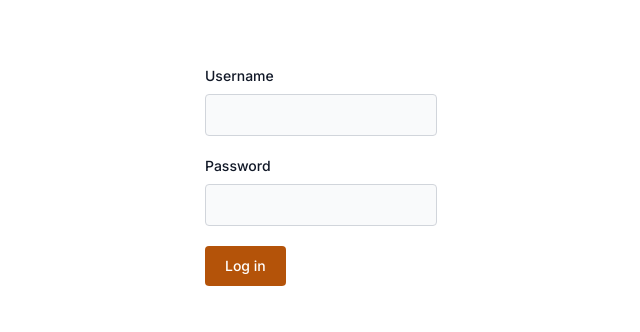
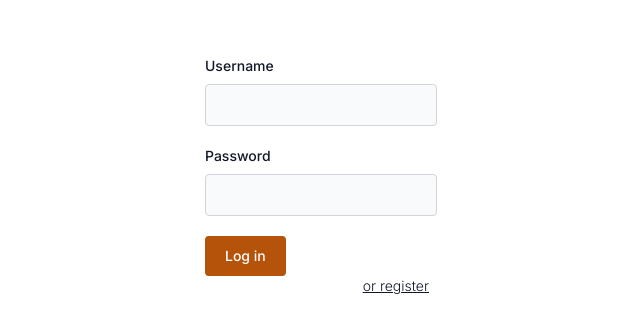
Before and after one commit to aabols/jaab.dev, a Next.js app: page /login in a window 1280 px wide. Shown: the part 224-556 px from the top of the page, without its empty margins (319-959 px from the left). Built offline with nearby package versions, Linux system fonts and the light colour scheme.

Commit message:
basic login and registration flow

```diff
--- a/src/app/login/actions.js
+++ b/src/app/login/actions.js
@@ -6,17 +6,35 @@ const cookieKey = 'auth'
 const users = {
   Janis: 'asdf'
 }
+// const delay = ms => new Promise(resolve => setTimeout(resolve, ms))
 
 export async function loginUser(redirectUrl, formData) {
-  const username = formData.get('username')
-  const password = formData.get('password')
+  const { username, password } = Object.fromEntries(formData)
 
-  // const delay = ms => new Promise(resolve => setTimeout(resolve, ms))
   // await delay(1000)
 
-  // VALIDATE USER
-  if (users[username] === password) {
-    cookies().set(cookieKey, username)
-    redirect(redirectUrl)
-  }
+  // USER DOESN'T EXIST
+  if (!users[username]) return { status: 404, message: 'Username is available!' }
+
+  // WRONG PASSWORD
+  if (users[username] !== password) return { status: 401, message: 'Incorrect password!' }
+
+  // VALID USER
+  cookies().set(cookieKey, username)
+  redirect(redirectUrl || '/')
 }
+
+export async function registerUser(redirectUrl, formData) {
+  const { username, password, passwordRepeat } = Object.fromEntries(formData)
+
+  // USERNAME NOT AVAILABLE
+  if (users[username]) return { status: 403, message: 'Username is taken!' }
+
+  // PASSWORDS DON'T MATCH
+  if (password !== passwordRepeat) return { status: 400, message: 'Passwords don\'t match!' }
+
+  // SUCCESS
+  users[username] = password
+  cookies().set(cookieKey, username)
+  redirect(redirectUrl || '/')
+}
--- /dev/null
+++ b/src/app/login/formAction.js
@@ -0,0 +1,21 @@
+import clsx from 'clsx'
+import React from 'react'
+
+export default function FormAction({ caption, onClick }) {
+  return (
+    <div
+      onClick={onClick}
+      className={clsx([
+        'underline',
+        'text-right',
+        'me-2',
+        'text-sm',
+        'font-light',
+        'text-gray-900',
+        'dark:text-gray-300'
+      ])}
+    >
+      {caption}
+    </div>
+  )
+}
--- a/src/app/login/formField.js
+++ b/src/app/login/formField.js
@@ -1,7 +1,7 @@
 import React from 'react'
 import clsx from 'clsx'
 
-export default function FormField({ id, label, type, placeholder }) {
+export default function FormField({ id, label, type, placeholder, onChange }) {
   return (
     <div className="mb-5">
       <label
@@ -22,6 +22,7 @@ export default function FormField({ id, label, type, placeholder }) {
         id={id}
         name={id}
         placeholder={placeholder}
+        onChange={onChange}
         className={clsx([
           'bg-gray-50',
           'border',
--- /dev/null
+++ b/src/app/login/formMessage.js
@@ -0,0 +1,20 @@
+import clsx from 'clsx'
+import React from 'react'
+
+export default function FormMessage({ message }) {
+  return (
+    <div
+      className={clsx([
+        '-mt-4',
+        'mb-3',
+        'ms-2',
+        'text-sm',
+        'font-medium',
+        'text-gray-900',
+        'dark:text-gray-300'
+      ])}
+    >
+      {message}
+    </div>
+  )
+}
--- a/src/app/login/loginForm.js
+++ b/src/app/login/loginForm.js
@@ -1,20 +1,71 @@
 'use client'
-import React from 'react'
 import { useSearchParams } from 'next/navigation'
+import { useEffect, useState } from 'react'
+import { loginUser, registerUser } from './actions'
+import FormButton from './formButton'
 import FormField from './formField'
-import FormButton from './formButton'
-import { loginUser } from './actions'
+import FormAction from './formAction'
+import FormMessage from './formMessage'
 
 export default function LoginForm() {
+  const [formStatus, setFormStatus] = useState()
+  const [formMessage, setFormMessage] = useState()
+  const [registering, setRegistering] = useState(false)
   const searchParams = useSearchParams()
-  const redirectUrl = searchParams.get('redirect') || '/'
-  const loginWithRedirect = loginUser.bind(null, redirectUrl)
+  const redirectUrl = searchParams.get('redirect')
+
+  useEffect(() => {
+    switch (formStatus) {
+      case 404:
+        return setRegistering(true)
+      case 401:
+        setRegistering(false)
+    }
+  }, [formStatus])
+
+  const handleRegistration = async (e) => {
+    e.preventDefault()
+    const formData = new FormData(e.target)
+    const res = await registerUser(redirectUrl, formData)
+    res && setFormStatus(res.status)
+    res && setFormMessage(res.message)
+  }
+
+  const handleLogin = async (e) => {
+    e.preventDefault()
+    const formData = new FormData(e.target)
+    const res = await loginUser(redirectUrl, formData)
+    res && setFormStatus(res.status)
+    res && setFormMessage(res.message)
+  }
+
+  const handleUsernameChange = (e) => {
+    if (formStatus === 404) setRegistering(false) && setFormStatus(null)
+    setFormStatus(null)
+    setFormMessage(null)
+  }
+
+  const handlePasswordChange = (e) => {
+    if (formStatus === 400) setFormStatus(null) && setFormMessage(null)
+  }
+
+  const handleModeChange = (e) => {
+    e.preventDefault()
+    setRegistering(r => !r)
+    setFormStatus(null)
+    setFormMessage(null)
+  }
 
   return (
-    <form className='max-w-sm mx-auto' action={loginWithRedirect}>
-      <FormField id='username' type='text' label='Username' />
-      <FormField id='password' type='password' label='Password' />
-      <FormButton caption='Log in' pendingCaption='Logging in...' />
+    <form className='max-w-sm mx-auto' onSubmit={registering ? handleRegistration : handleLogin}>
+      <FormField id='username' type='text' label='Username' onChange={handleUsernameChange} />
+      {formMessage && (formStatus === 404 || formStatus === 403) ? <FormMessage message={formMessage} /> : null}
+      <FormField id='password' type='password' label='Password' onChange={handlePasswordChange} />
+      {formMessage && formStatus === 401 ? <FormMessage message={formMessage} /> : null}
+      {registering ? <FormField id='repeatPassword' type='password' label='Repeat password' onChange={handlePasswordChange} /> : null}
+      {formMessage && formStatus === 400 ? <FormMessage message={formMessage} /> : null}
+      <FormButton caption={registering ? 'Register' : 'Log in'} pendingCaption={registering ? 'Registering...' : 'Logging in...'} />
+      <FormAction caption={registering ? 'or login' : 'or register'} onClick={handleModeChange} />
     </form>
   )
 }
--- a/src/middleware.js
+++ b/src/middleware.js
@@ -2,7 +2,6 @@ import { NextResponse } from "next/server"
 
 export function middleware(req) {
   const authCookie = req.cookies.get('auth')
-  console.log({ authCookie })
 
   // LOGOUT ROUTE
   if (req.nextUrl.pathname === '/logout') {
```
